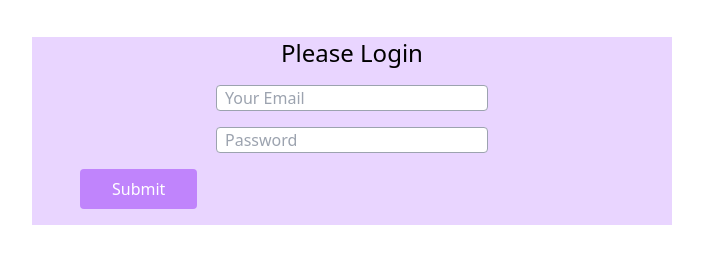
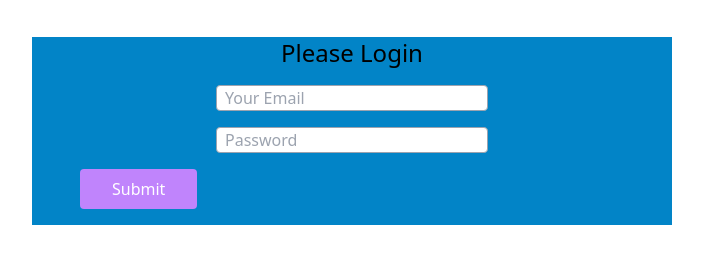
Before and after one commit to MK-Hasan-Mahdi/bank-basic-function, a plain HTML site: page index.html in a window 1280 px wide. Shown: the part 123-386 px from the top of the page, without its empty margins (288-991 px from the left). Drawn offline with nearby package versions, Linux system fonts and the light colour scheme.

Commit message:
login change

```diff
--- a/index.html
+++ b/index.html
@@ -15,7 +15,7 @@
             Bank</h1>
     </header>
     <main>
-        <section class="bg-purple-200 w-2/4 mx-auto mt-12 px-12">
+        <section class="bg-sky-600 w-2/4 mx-auto mt-12 px-12">
             <h3 class="text-2xl mb-4 text-center">Please Login</h3>
             <div>
                 <input id="user-email" class="border block border-gray-400 rounded w-2/4 mb-4 px-2 mx-auto" type="text"
```
